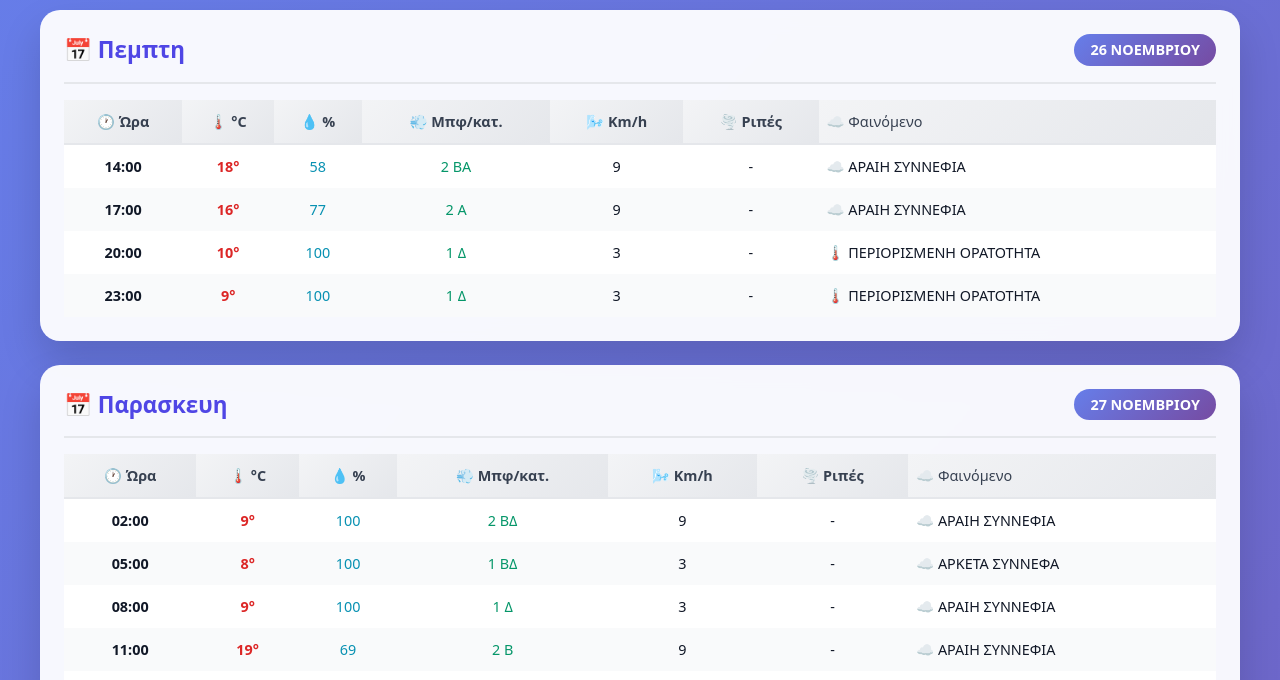
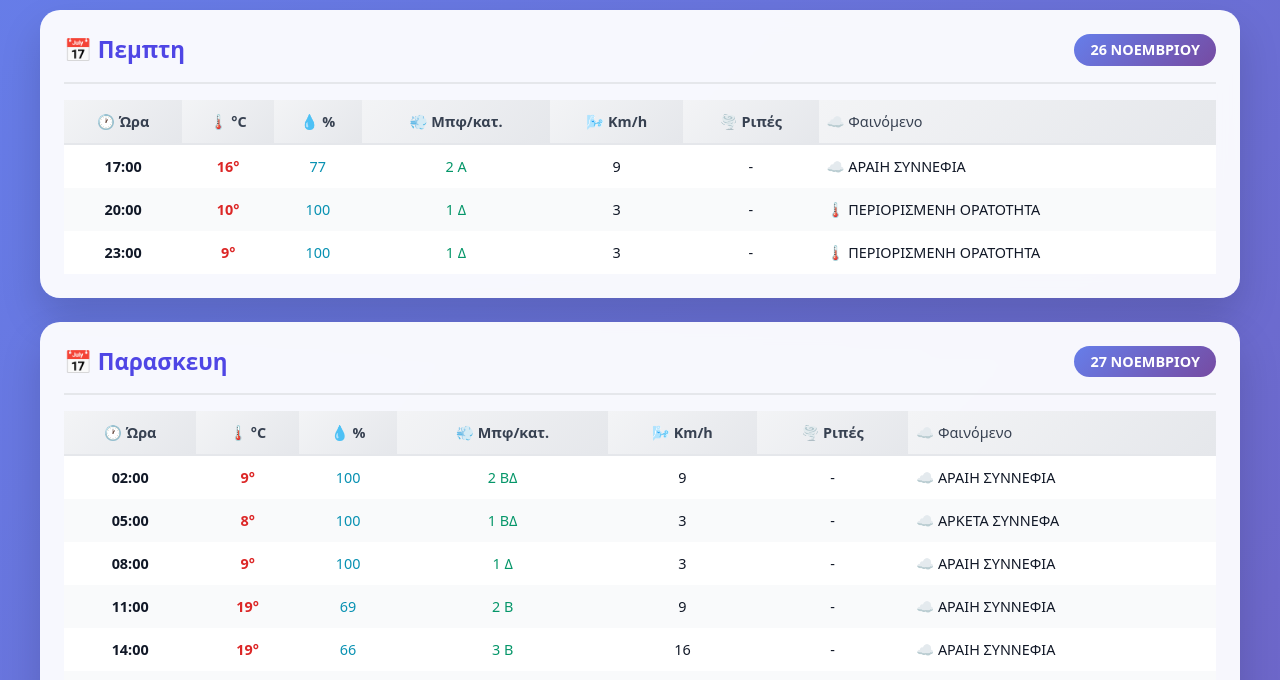
Before and after one commit to vtripolitakis/weatherchq, a plain HTML site: page index.html in a window 1280 px wide. Shown: the part 120-800 px from the top of the page. Drawn offline with Linux system fonts and the light colour scheme.

Commit message:
deploy: e66a58c39bb7333c1ae4571e96f2eb6f4a547b22

```diff
--- a/index.html
+++ b/index.html
@@ -96,7 +96,6 @@ tbody tr:hover { background: #eef2ff; }
 <table>
 <thead><tr><th>🕐 Ώρα</th><th>🌡️ °C</th><th>💧 %</th><th>💨 Μπφ/κατ.</th><th>🌬️ Km/h</th><th>🌪️ Ριπές</th><th class='condition'>☁️ Φαινόμενο</th></tr></thead>
 <tbody>
-<tr><td><strong>14:00</strong></td><td class='temp'>18°</td><td class='humidity'>58</td><td class='wind'>2 BA</td><td>9</td><td>-</td><td class='condition'>☁️ ΑΡΑΙΗ ΣΥΝΝΕΦΙΑ</td></tr>
 <tr><td><strong>17:00</strong></td><td class='temp'>16°</td><td class='humidity'>77</td><td class='wind'>2 Α</td><td>9</td><td>-</td><td class='condition'>☁️ ΑΡΑΙΗ ΣΥΝΝΕΦΙΑ</td></tr>
 <tr><td><strong>20:00</strong></td><td class='temp'>10°</td><td class='humidity'>100</td><td class='wind'>1 Δ</td><td>3</td><td>-</td><td class='condition'>🌡️ ΠΕΡΙΟΡΙΣΜΕΝΗ ΟΡΑΤΟΤΗΤΑ</td></tr>
 <tr><td><strong>23:00</strong></td><td class='temp'>9°</td><td class='humidity'>100</td><td class='wind'>1 Δ</td><td>3</td><td>-</td><td class='condition'>🌡️ ΠΕΡΙΟΡΙΣΜΕΝΗ ΟΡΑΤΟΤΗΤΑ</td></tr>
```
